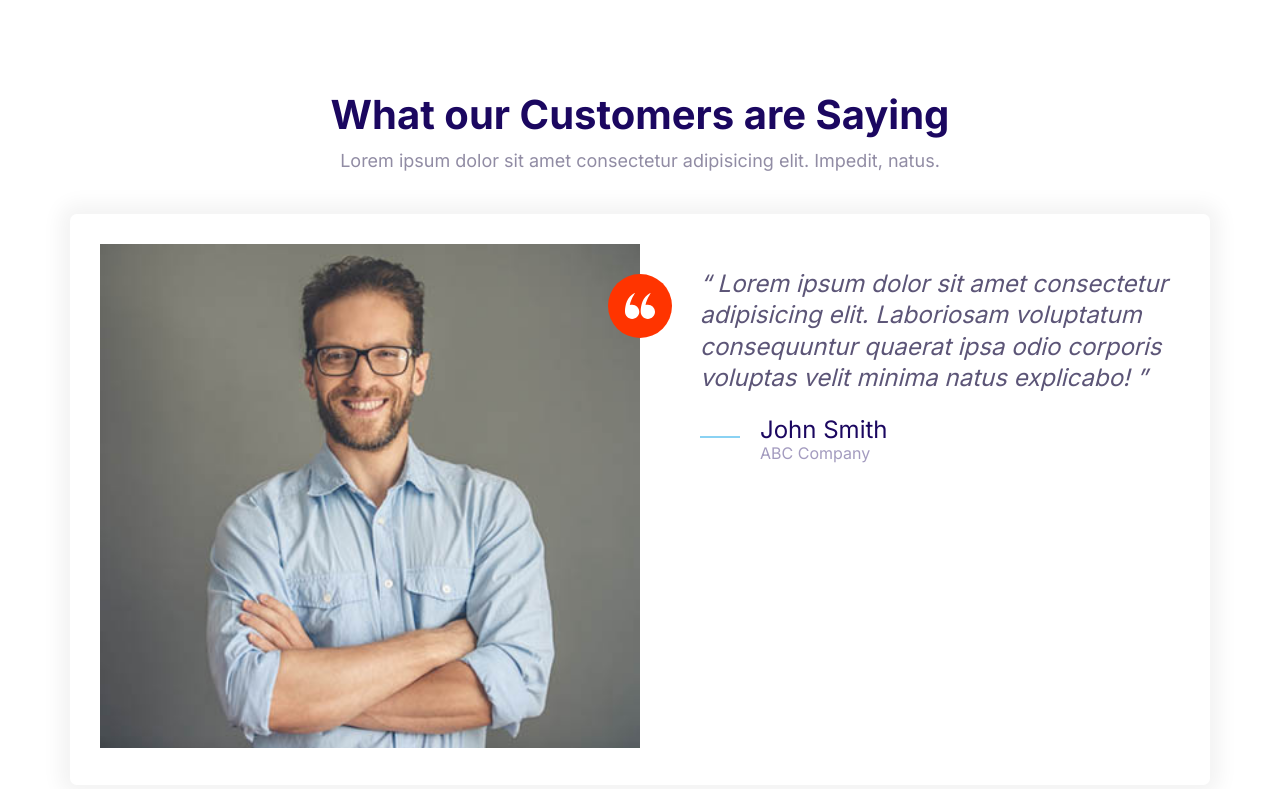
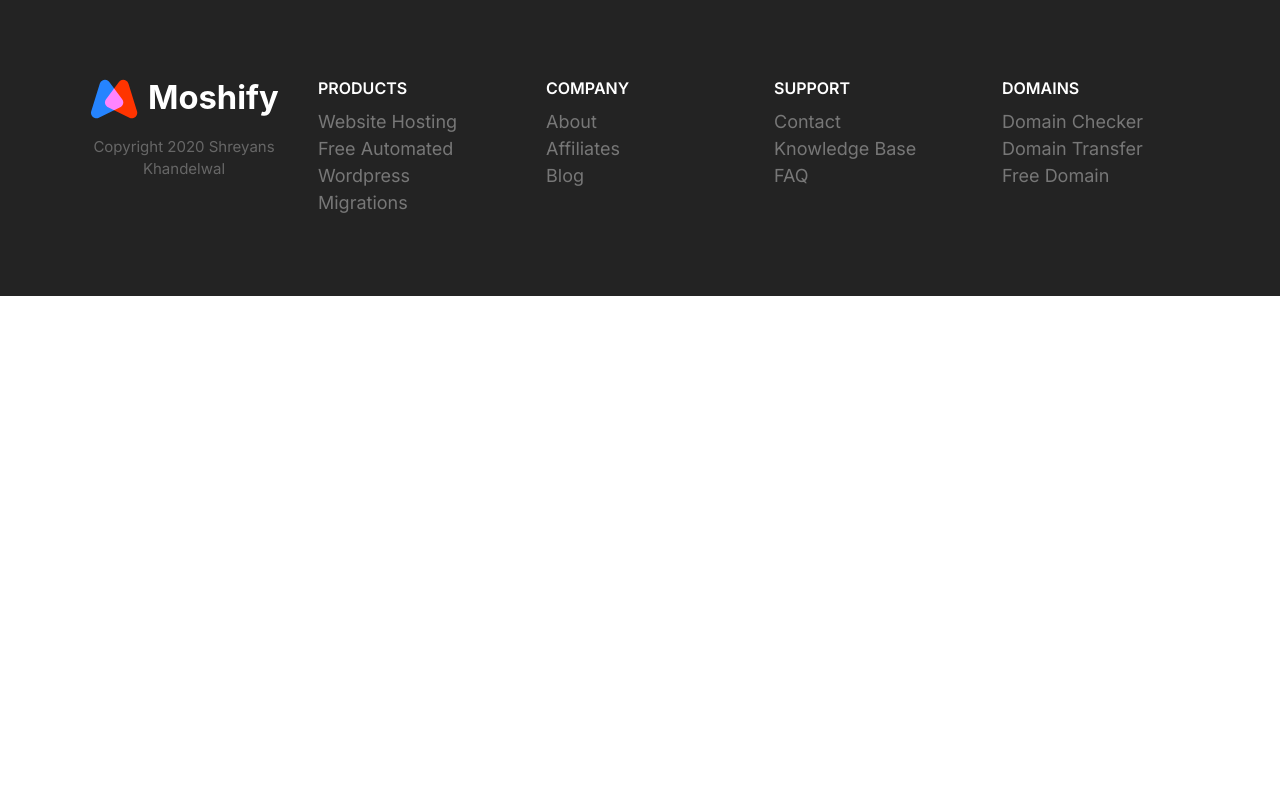
Before and after one commit to shreyanskh1/cloudnine, a plain HTML site: page index.html in a window 1280 px wide. Drawn offline with Linux system fonts and the light colour scheme.

Commit message:
Footer with logo and collapsibles

```diff
--- a/css/styles.css
+++ b/css/styles.css
@@ -820,3 +820,80 @@ a {
 		max-width: 700px;
 	}
 }
+
+/* Footer */
+.footer {
+	background: #232323;
+}
+
+.footer a {
+	color: #777;
+	transition: color .3s;
+}
+
+.footer a:hover {
+	color: #fff;
+}
+
+.footer__section {
+	padding: 2rem;
+	border-bottom: 1px solid #393939;
+}
+
+.footer__section .list {
+	margin: 0;
+}
+
+.footer__heading {
+	text-transform: uppercase;
+	font-weight: 600;
+}
+
+.footer__brand {
+	margin-top: 5rem;
+	text-align: center;
+}
+
+.footer__brand img {
+	/* TODO: Consider refactoring this and applying it to all images. */
+	width: 100%;
+	max-width: 230px;
+}
+
+.footer__copyright {
+	font-size: 2.1rem;
+	color: #fff;
+	opacity: 0.3;
+}
+
+@media screen and (min-width: 768px) {
+	.footer__sections {
+		grid-template-columns: repeat(auto-fit, minmax(10rem, 1fr));
+	}
+
+	.footer .collapsible__chevron {
+		display: none;
+	}
+
+	.footer .collapsible__content {
+		opacity: 1;
+		max-height: 100%;
+	}
+
+	.footer__brand {
+		order: -1;
+		margin-top: 1rem;
+	}
+
+	.footer__copyright {
+		font-size: 1.5rem;
+	}
+
+	.footer__section {
+		border: 0;
+	}
+
+	.footer__heading {
+		font-size: 1.6rem;
+	}
+}
--- a/index.html
+++ b/index.html
@@ -14,52 +14,74 @@
     <link rel="stylesheet" href="css/styles.css" />
   </head>
   <body>
-    <section class="block">
-      <header class="block__header">
-        <h2>What our Customers are Saying</h2>
-        <p>
-          Lorem ipsum dolor sit amet consectetur adipisicing elit. Impedit,
-          natus.
-        </p>
+    <footer class="block block--dark footer">
+      <div class="container grid footer__sections">
+        <section class="collapsible collapsible--expanded footer__section">
+          <header class="collapsible__header">
+            <h2 class="collapsible__heading footer__heading">Products</h2>
+            <svg class="icon icon--white collapsible__chevron">
+              <use xlink:href="images/sprite.svg#chevron"></use>
+            </svg>
           </header>
-      <div class="container">
-        <div class="card testimonial">
-          <div class="grid grid--1x2">
-            <div class="testimonial__image">
-              <img
-                src="images/testimonial.jpg"
-                alt="A happy, smiling customer"
-              />
-              <span class="icon-container icon-container--accent">
-                <svg class="icon icon--white icon--small">
-                  <use xlink:href="images/sprite.svg#quotes"></use>
+          <div class="collapsible__content">
+            <ul class="list">
+              <li><a href="#">Website Hosting</a></li>
+              <li><a href="#">Free Automated Wordpress</a></li>
+              <li><a href="#">Migrations</a></li>
+            </ul>
+          </div>
+        </section>
+        <section class="collapsible footer__section">
+          <header class="collapsible__header">
+            <h2 class="collapsible__heading footer__heading">Company</h2>
+            <svg class="icon icon--white collapsible__chevron">
+              <use xlink:href="images/sprite.svg#chevron"></use>
             </svg>
-              </span>
+          </header>
+          <div class="collapsible__content">
+            <ul class="list">
+              <li><a href="#">About</a></li>
+              <li><a href="#">Affiliates</a></li>
+              <li><a href="#">Blog</a></li>
+            </ul>
           </div>
-            <blockquote class="quote">
-              <p class="quote__text">
-                Lorem ipsum dolor sit amet consectetur adipisicing elit.
-                Laboriosam voluptatum consequuntur quaerat ipsa odio corporis
-                voluptas velit minima natus explicabo!
-              </p>
-              <footer>
-                <div class="media">
-                  <div class="media__image">
-                    <svg class="icon icon--primary quote__line">
-                      <use xlink:href="images/sprite.svg#line"></use>
+        </section>
+        <section class="collapsible footer__section">
+          <header class="collapsible__header">
+            <h2 class="collapsible__heading footer__heading">Support</h2>
+            <svg class="icon icon--white collapsible__chevron">
+              <use xlink:href="images/sprite.svg#chevron"></use>
             </svg>
+          </header>
+          <div class="collapsible__content">
+            <ul class="list">
+              <li><a href="#">Contact</a></li>
+              <li><a href="#">Knowledge Base</a></li>
+              <li><a href="#">FAQ</a></li>
+            </ul>
           </div>
-                  <div class="media__body">
-                    <h3 class="media__title quote__author">John Smith</h3>
-                    <p class="quote__organization">ABC Company</p>
+        </section>
+        <section class="collapsible footer__section">
+          <header class="collapsible__header">
+            <h2 class="collapsible__heading footer__heading">Domains</h2>
+            <svg class="icon icon--white collapsible__chevron">
+              <use xlink:href="images/sprite.svg#chevron"></use>
+            </svg>
+          </header>
+          <div class="collapsible__content">
+            <ul class="list">
+              <li><a href="#">Domain Checker</a></li>
+              <li><a href="#">Domain Transfer</a></li>
+              <li><a href="#">Free Domain</a></li>
+            </ul>
           </div>
+        </section>
+        <section class="footer__brand">
+          <img src="images/logo.svg" alt="" />
+          <p class="footer__copyright">Copyright 2020 Shreyans Khandelwal</p>
+        </section>
       </div>
     </footer>
-            </blockquote>
-          </div>
-        </div>
-      </div>
-    </section>
     <script src="js/main.js"></script>
   </body>
 </html>
```
Also changed, not shown: components/block-footer.html (added, +68 -0 lines). Lines whose indentation alone changed are shown as unchanged.
